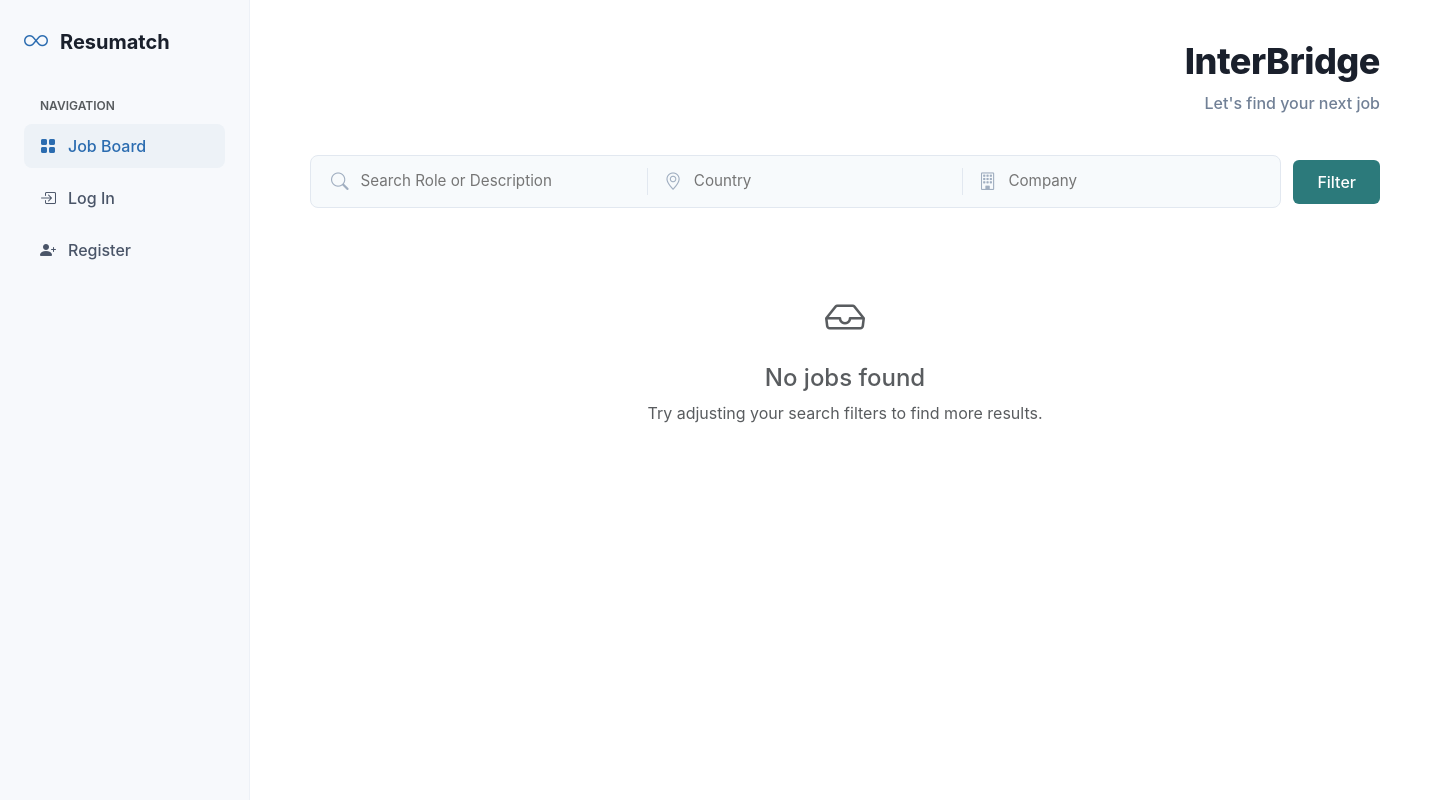
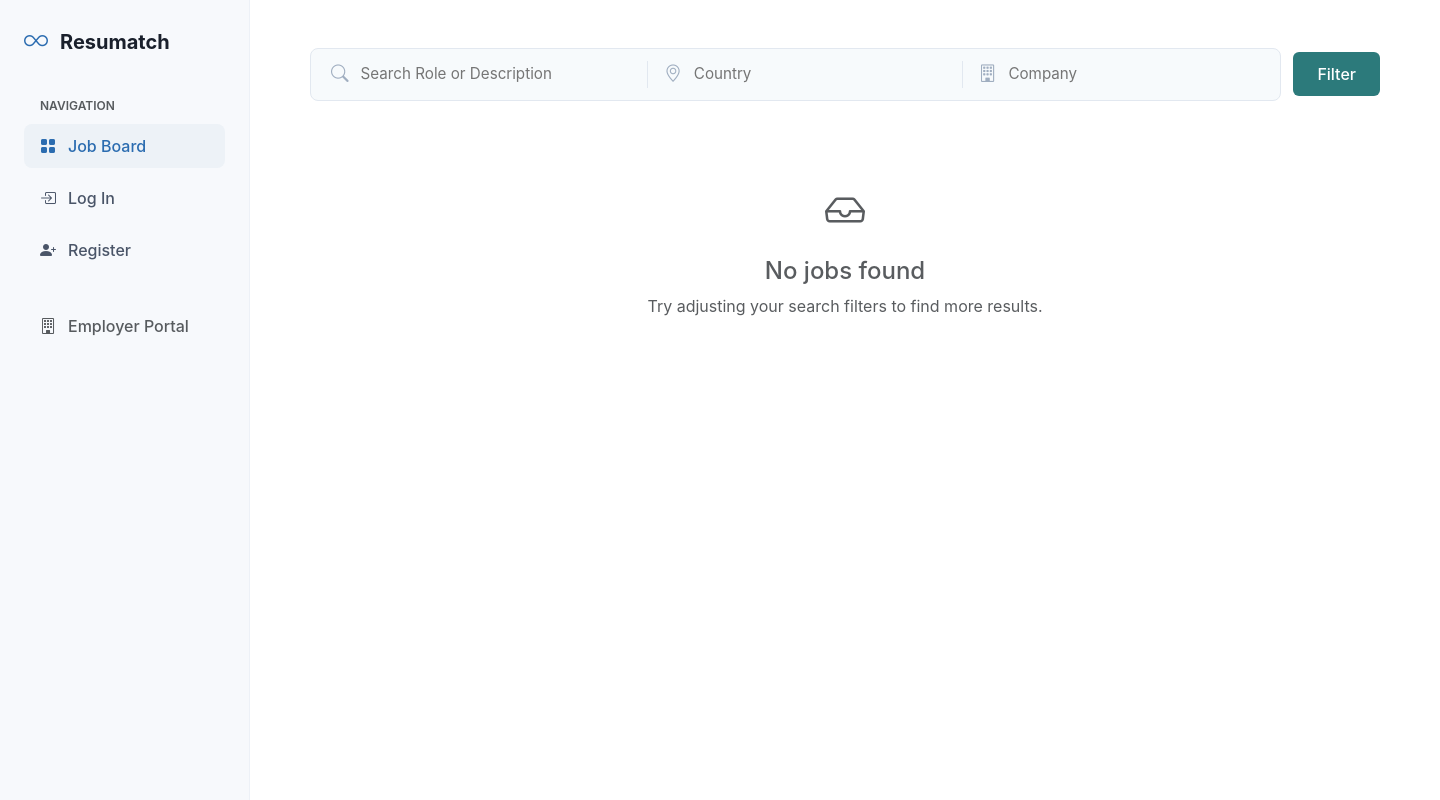
Before and after one commit to Markszaboc0de/Resumatch_OCI, a Flask app: page /listings in a window 1440 px wide. Run offline with Flask 3, Linux system fonts and the light colour scheme.

Commit message:
Remove InterBridge headers and restore employer login

```diff
--- a/templates/listings.html
+++ b/templates/listings.html
@@ -333,19 +333,19 @@
                         <i class="bi bi-person-plus-fill"></i> Register
                     </a>
                 </li>
+                <li style="margin-top: 2rem;">
+                    <a href="{{ url_for('employer_login') }}" class="text-muted">
+                        <i class="bi bi-building"></i> Employer Portal
+                    </a>
+                </li>
             </ul>
         </aside>
 
         <!-- Main Content -->
         <main class="content-area">
-            <!-- Header -->
-            <div class="header-section">
-                <h1 class="header-title">InterBridge</h1>
-                <p class="header-subtitle">Let's find your next job</p>
-            </div>
 
             <!-- Search Area -->
-            <form method="GET" action="{{ url_for('listings') }}" class="search-container">
+            <form method="GET" action="{{ url_for('listings') }}" class="search-container mt-2">
                 <div class="search-form-wrapper">
                     <div class="search-input-group" style="flex: 2;">
                         <i class="bi bi-search"></i>
```
Also changed, not shown: templates/dashboard.html (+1 -7 lines).
